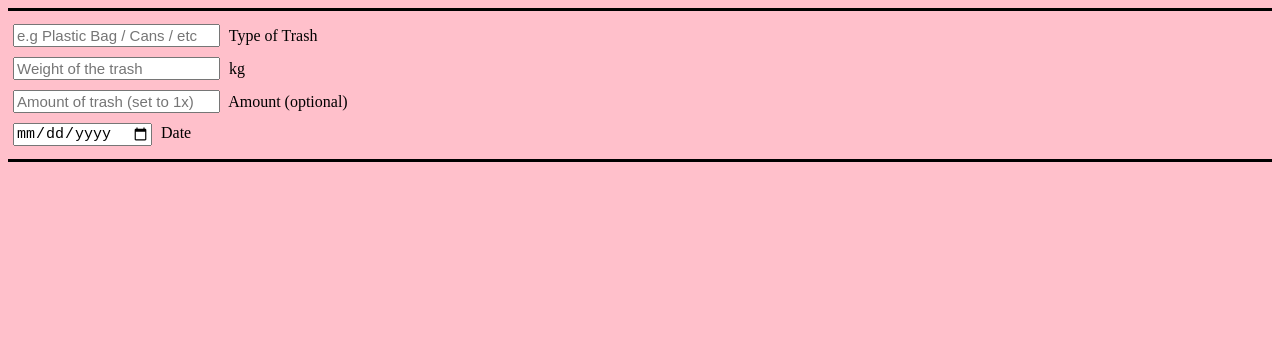
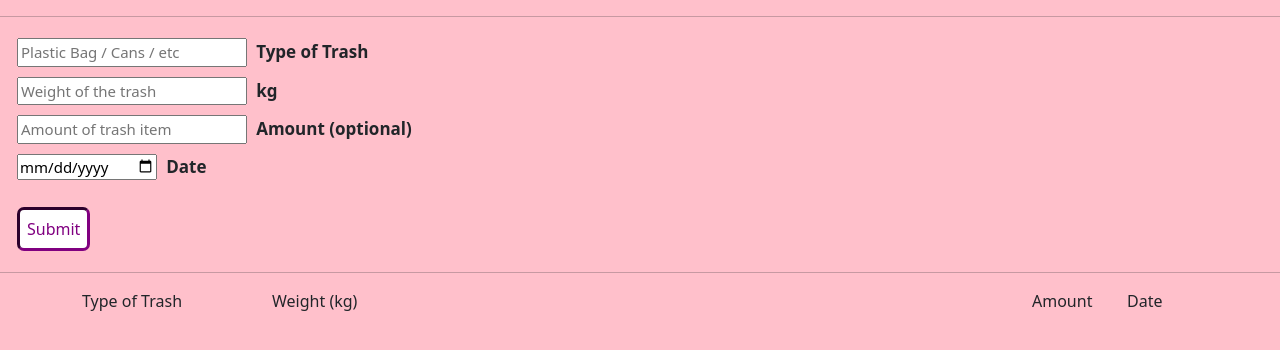
Before and after one commit to Kanataaa/WasteManagement, a plain HTML site: page manage.html in a window 1280 px wide. Drawn offline with nearby package versions, Linux system fonts and the light colour scheme.

Commit message:
Added append system to user interface.

```diff
--- a/manage.css
+++ b/manage.css
@@ -4,11 +4,40 @@ body {
 
 #infoRecorder input {
     margin: 5px;
+    margin-left: 17px;
     font-size: 15px;
 }
 
-hr {
-    height: 1.2px;
-    background: black;
-    border: solid 0.6px black;
+button {
+    padding: 7px;
+    margin: 5px;
+    margin-left: 17px;
+    margin-top: 22px;
+    border-radius: 7px;
+    border: purple 3px inset;
+    background-color: white;
+    color: purple;
 }
+
+button:hover {
+    animation: fadeIn 0.23s forwards;
+}
+
+#infoRecorder label {
+    font-size: 17px;
+    font-weight: bold;
+}
+
+@keyframes fadeIn {
+    from {
+        background-color: white;
+        color: purple;
+        padding: 7px;
+    }
+
+    to {
+        background-color: purple;
+        color: white;
+        padding: 11px;
+    }
+}
--- a/manage.html
+++ b/manage.html
@@ -4,6 +4,8 @@
     <meta charset="UTF-8">
     <meta http-equiv="X-UA-Compatible" content="IE=edge">
     <meta name="viewport" content="width=device-width, initial-scale=1.0">
+    <link href="https://cdn.jsdelivr.net/npm/bootstrap@5.1.0/dist/css/bootstrap.min.css" rel="stylesheet" integrity="sha384-KyZXEAg3QhqLMpG8r+8fhAXLRk2vvoC2f3B09zVXn8CA5QIVfZOJ3BCsw2P0p/We" crossorigin="anonymous">
+
     <link rel="stylesheet" href="manage.css">
     <script src="manage.js" defer></script>
     <title>Waste Management</title>
@@ -12,12 +14,40 @@
     <hr>
 
     <form id="infoRecorder">
-        <input id="type" placeholder="e.g Plastic Bag / Cans / etc"> <label>Type of Trash</label> <br>
+        <input id="type" placeholder="Plastic Bag / Cans / etc"> <label>Type of Trash</label> <br>
         <input type="number" id="weight" placeholder="Weight of the trash"> <label>kg</label> <br>
-        <input type="number" id="amount" placeholder="Amount of trash (set to 1x)"> <label>Amount (optional)</label> <br>
+        <input type="number" id="amount" placeholder="Amount of trash item"> <label>Amount (optional)</label> <br>
         <input type="date" id="date"> <label>Date</label> <br>
     </form>
 
+    <button id="append">Submit</button>
     <hr>
+
+    <div class="container">
+        <div class="row">
+
+            <div class="col-sm-2 typeAppend">
+                <p>Type of Trash</p>
+            </div>
+
+            <div class="col-sm-6 weightAppend">
+                <p>Weight (kg)</p>
+            </div>
+
+            <div class="col-sm-1 offset-sm-2 amountAppend">
+                <p>Amount</p>
+            </div>
+
+            <div class="col-sm-1 dateAppend">
+                <p>Date</p>
+            </div>
+
+        </div>
+    </div>
+
+    <script src="https://cdn.jsdelivr.net/npm/@popperjs/core@2.9.3/dist/umd/popper.min.js" integrity="sha384-eMNCOe7tC1doHpGoWe/6oMVemdAVTMs2xqW4mwXrXsW0L84Iytr2wi5v2QjrP/xp" crossorigin="anonymous"></script>
+
+    <script src="https://cdn.jsdelivr.net/npm/bootstrap@5.1.0/dist/js/bootstrap.min.js" integrity="sha384-cn7l7gDp0eyniUwwAZgrzD06kc/tftFf19TOAs2zVinnD/C7E91j9yyk5//jjpt/" crossorigin="anonymous"></script>
+
 </body>
 </html>
--- a/manage.js
+++ b/manage.js
@@ -3,7 +3,28 @@ let weightPrediction = localStorage.getItem("weightPrediction");
 let percReduc = localStorage.getItem("percReduc");
 let TTO = localStorage.getItem("TrashGoalOne");
 
+// Doc Variables
 
+// Buttons
+let submitButton = document.querySelector("#append");
+
+// Inputs
+let typeInput = document.querySelector("#type");
+let weightInput = document.querySelector("#weight");
+let amountInput = document.querySelector("#amount");
+let dateInput = document.querySelector("#date");
+
+// Divs
+let typeDiv = document.querySelector(".typeAppend");
+let weightDiv = document.querySelector(".weightAppend");
+let amountDiv = document.querySelector(".amountAppend");
+let dateDiv = document.querySelector(".dateAppend");
+
+// Test Info Transfer
 console.log(weightPrediction);
 console.log(percReduc);
 console.log(TTO);
+
+submitButton.onclick = function() {
+
+}
```
